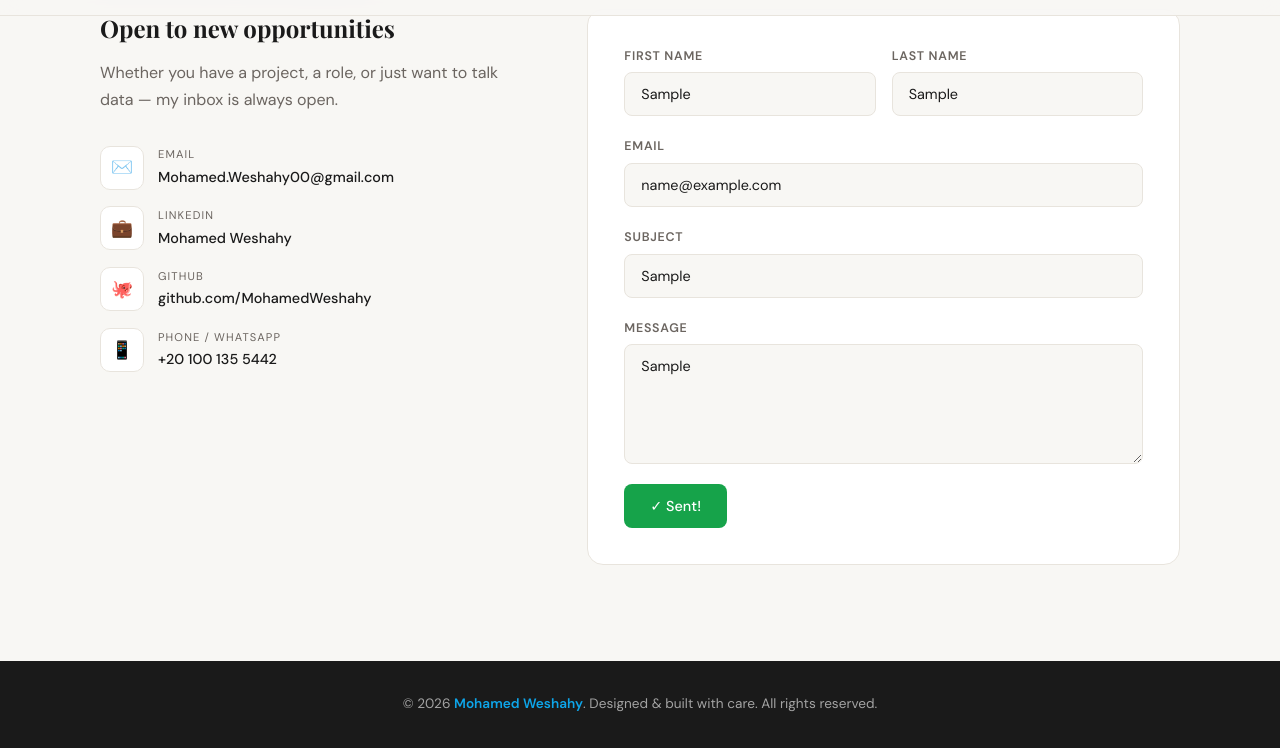
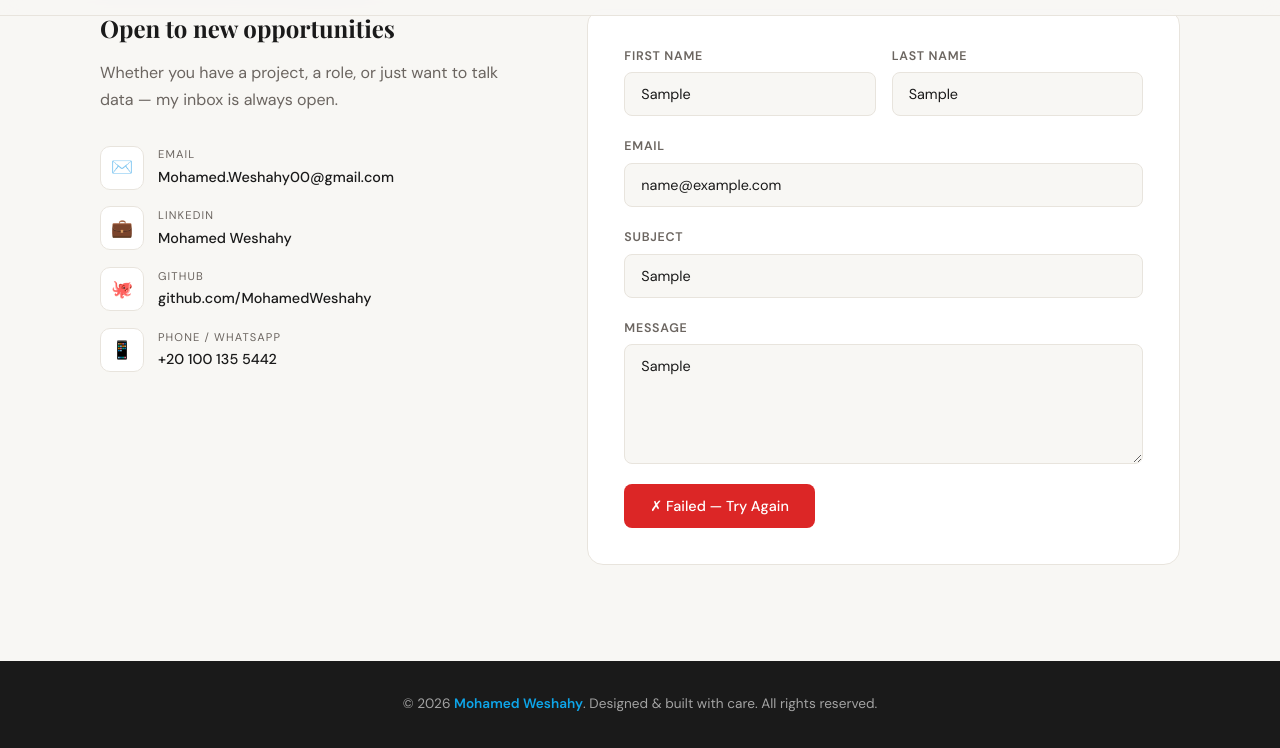
Before and after one commit to MohamedWeshahy00/MohamedWeshahy00.github.io, a plain HTML site: page index.html in a window 1280 px wide. Both pictures are taken after typing "Sample", "Sample", "name@example.com", "Sample", "Sample" into the empty fields and a click on the button "Send Message →". Shown: the part 6025-6773 px from the top of the page. Drawn offline with nearby package versions, Linux system fonts and the light colour scheme; no server answers.

Commit message:
Update index.html

```diff
--- a/index.html
+++ b/index.html
@@ -1448,28 +1448,45 @@
     revealEls.forEach(el => observer.observe(el));
 
     /* ---------- Contact form submit (UI feedback only) ---------- */
-    function handleSubmit(e) {
+    async function handleSubmit(e) {
       e.preventDefault();
       const btn = e.target.querySelector('button[type="submit"]');
       btn.textContent = '✓ Sent!';
       btn.style.background = '#16a34a';
       btn.disabled = true;
-      setTimeout(() => {
-        btn.textContent = 'Send Message →';
-        btn.style.background = '';
-        btn.disabled = false;
+
+      const formData = {
+        name:    document.getElementById('fname').value + ' ' + document.getElementById('lname').value,
+        email:   document.getElementById('email').value,
+        subject: document.getElementById('subject').value,
+        message: document.getElementById('message').value
+      };
+
+      try {
+        const SCRIPT_URL = 'https://script.google.com/macros/s/AKfycbwOYFUPlIasHPRykJu6Vva3RVP7P_Ikq4F26xnBTCvuNWnNwh5sqMkltUaQUJX0BkUN/exec';
+
+        await fetch(SCRIPT_URL, {
+          method: 'POST',
+          mode:   'no-cors',
+          headers: { 'Content-Type': 'application/json' },
+          body:   JSON.stringify(formData)
+        });
+        btn.textContent  = '✓ Message Sent!';
+        btn.style.background = '#16a34a';
         e.target.reset();
-      }, 3000);
-      /*
-        ← TO MAKE THE FORM FUNCTIONAL:
-        Replace this block with a fetch() call to Formspree:
-        fetch('https://formspree.io/f/YOUR_FORM_ID', {
-          method: 'POST',
-          body: new FormData(e.target),
-          headers: { 'Accept': 'application/json' }
-        })
-      */
+
+        setTimeout(() => {
+          btn.textContent      = 'Send Message →';
+          btn.style.background = '';
+          btn.disabled         = false;
+        }, 4000);
+      } catch (err) {
+        btn.textContent      = '✗ Failed — Try Again';
+        btn.style.background = '#dc2626';
+        btn.disabled         = false;
+      }
     }
+
   </script>
 
 </body>
```
